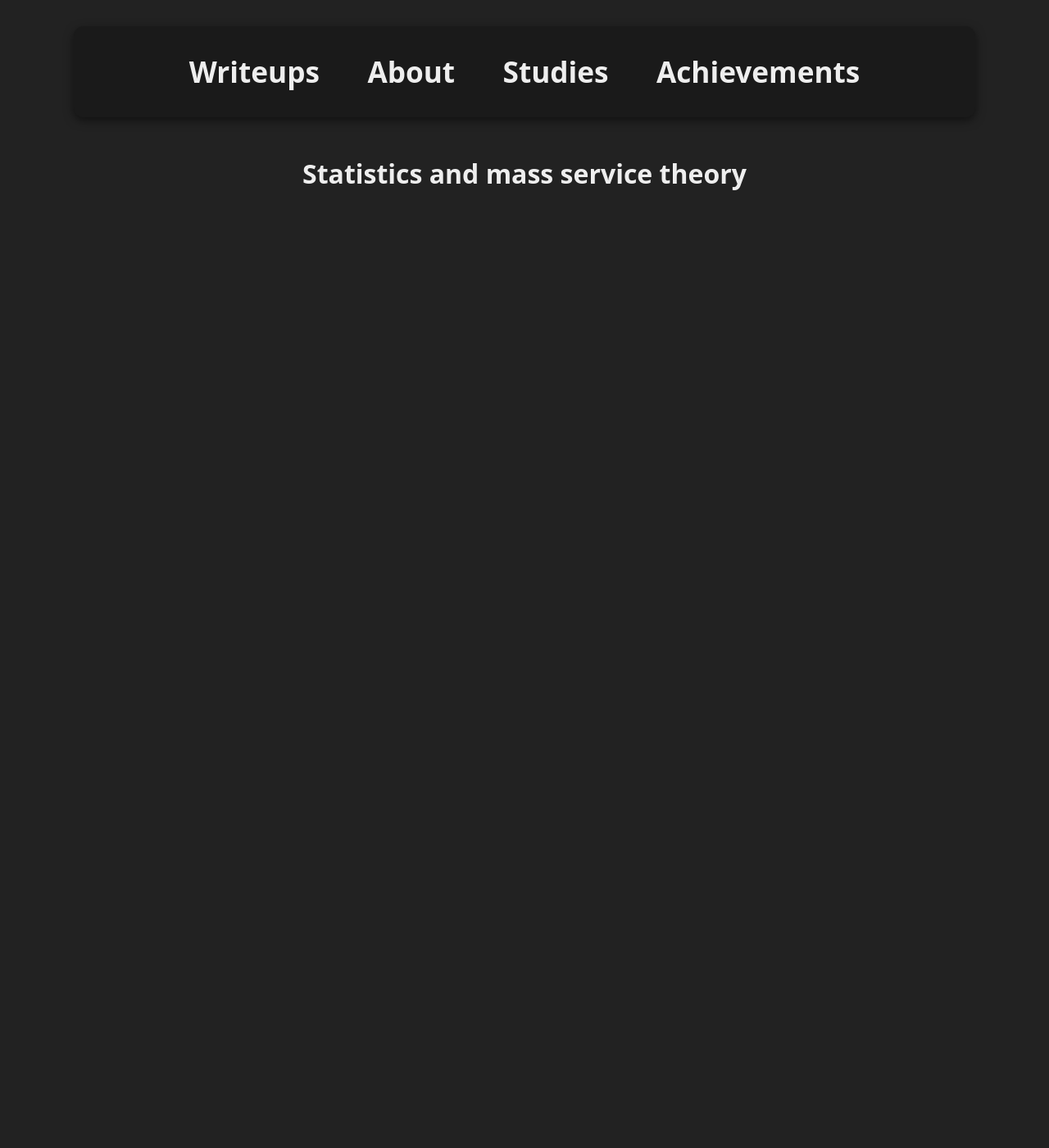
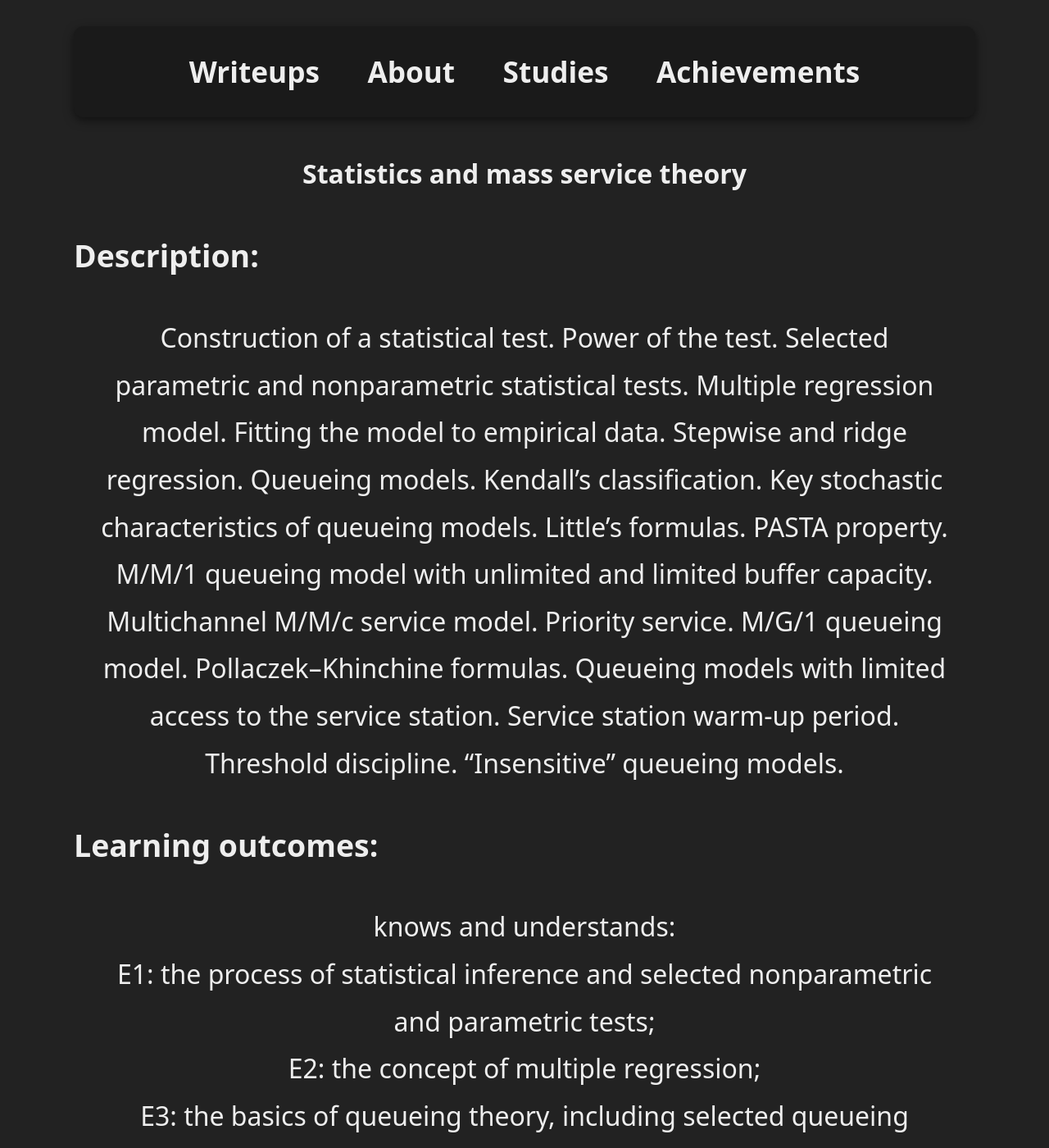
Before and after one commit to mrb3d1/mrb3d1.github.io, a Jekyll site: the page built from studies/statistics-and-mass-service-theory/index.md, in a window 1280 px wide and 1400 px high. Shown: the whole window at 82% size. Built offline with Jekyll 4.4.1, drawn with Linux system fonts in a browser that asks for light colours; some of the changed text lies outside the part shown.

Commit message:
Update index.md

```diff
--- a/studies/statistics-and-mass-service-theory/index.md
+++ b/studies/statistics-and-mass-service-theory/index.md
@@ -15,3 +15,20 @@ layout: default
 </div>
 
 <h1 style="text-align: center;">Statistics and mass service theory</h1>
+
+### Description:
+Construction of a statistical test. Power of the test. Selected parametric and nonparametric statistical tests. Multiple regression model. Fitting the model to empirical data. Stepwise and ridge regression. Queueing models. Kendall's classification. Key stochastic characteristics of queueing models. Little’s formulas. PASTA property. M/M/1 queueing model with unlimited and limited buffer capacity. Multichannel M/M/c service model. Priority service. M/G/1 queueing model. Pollaczek–Khinchine formulas. Queueing models with limited access to the service station. Service station warm-up period. Threshold discipline. "Insensitive" queueing models.
+
+### Learning outcomes:
+knows and understands:
+E1: the process of statistical inference and selected nonparametric and parametric tests;
+E2: the concept of multiple regression;
+E3: the basics of queueing theory, including selected queueing models and their key characteristics.
+
+Skills: is able to:
+E4: carry out the process of statistical inference in practice using selected statistical tests;
+E5: use the multiple regression tool
+and assess the degree of fit of the adopted regression model to empirical data;
+E6: apply selected queueing systems
+and their stochastic characteristics
+in practical modeling.
```
